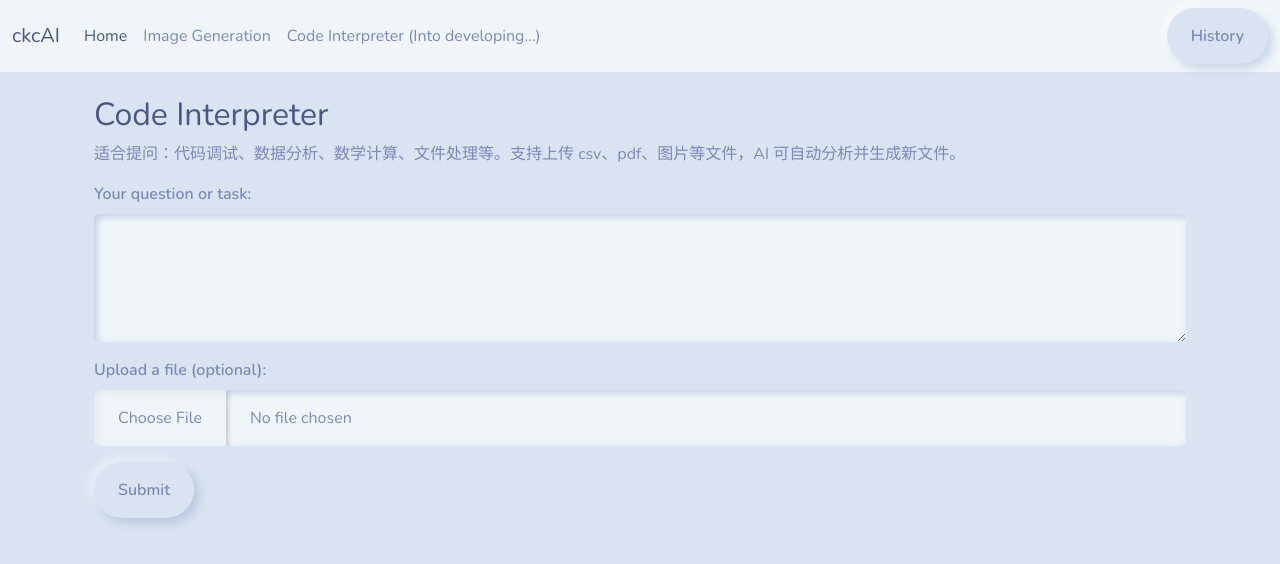
After one commit to Kevin545545/ckcAIChat, a Flask app: page /code_interpreter in a window 1280 px wide. The commit adds this page. Shown: the top 564 px of the page. Run offline with Flask 3, Linux system fonts and the light colour scheme; some libraries are stand-ins or nearby versions.

Commit message:
Add code interpreter function

```diff
--- a/app.py
+++ b/app.py
@@ -1,13 +1,15 @@
 from cs50 import SQL
-from flask import Flask, flash, redirect, render_template, request, session, url_for
+from flask import Flask, flash, redirect, render_template, request, session, url_for, send_file
 from flask_session import Session
 from werkzeug.security import check_password_hash, generate_password_hash
 from openai import OpenAI
 
-from helpers import apology, ai_query, image_generate
+from helpers import apology, ai_query, image_generate, code_interpreter_query
 
 import datetime
 import os
+import requests
+from io import BytesIO
 
 # Configure application
 app = Flask(__name__)
@@ -22,6 +24,9 @@ conversation_memory = {}
 
 # Store last image response id for multi-turn image generation
 image_memory = {}
+
+# Load OpenAI API key from environment variable
+OPENAI_API_KEY = os.getenv("OPENAI_API_KEY")
 
 @app.after_request
 def after_request(response):
@@ -156,3 +161,45 @@ def history():
     messages = conversation_memory.get('messages', [])
     # Ensure image messages are included (already appended in generate_image)
     return render_template("history.html", messages=messages)
+
+@app.route("/code_interpreter", methods=["GET", "POST"])
+def code_interpreter():
+    messages = []
+    generated_files = []
+    if request.method == "POST":
+        user_input = request.form.get("ci_query")
+        uploaded_file = request.files.get("ci_file")
+        prev_id = session.get("ci_last_response_id")
+
+        try:
+            output_text, files, response_id = code_interpreter_query(user_input, uploaded_file, previous_response_id=prev_id)
+        except Exception as e:
+            return apology(f"Code interpreter query failed: {str(e)}", 500)
+        print(f"测试到底有没有文件：{files}")
+        session["ci_last_response_id"] = response_id
+
+        # --- Save conversation to memory for history page ---
+        history_msgs = conversation_memory.get('messages', [])
+        history_msgs.append({"user": user_input, "ai": output_text})
+        conversation_memory['messages'] = history_msgs
+        messages.append({"user": user_input, "ai": output_text})
+        generated_files = files
+    return render_template("code_interpreter.html", messages=messages, generated_files=generated_files)
+
+@app.route("/download_ci_file/<container_id>/<file_id>/<filename>")
+def download_ci_file(container_id, file_id, filename):
+    client = OpenAI()
+    try:
+        url = f"https://api.openai.com/v1/containers/{container_id}/files/{file_id}/content"
+        headers = {"Authorization": f"Bearer {OPENAI_API_KEY}"}
+
+        resp = requests.get(url, headers=headers)
+        if resp.status_code == 200:
+            return send_file(
+                BytesIO(resp.content),
+                as_attachment=True,
+                download_name=filename,
+                mimetype="application/octet-stream"
+            )
+    except Exception as e:
+        return apology(f"Failed to download file: {str(e)}", 500)
--- a/helpers.py
+++ b/helpers.py
@@ -10,6 +10,8 @@ import os
 # Save the last response ID
 conversation_memory = {}
 
+OPENAI_API_KEY = os.getenv("OPENAI_API_KEY")
+HEADERS = {"Authorization": f"Bearer {OPENAI_API_KEY}"}
 
 def ai_query(user_input, web_search=False):
     """
@@ -106,3 +108,106 @@ def apology(message, code=400):
         return s
 
     return render_template("apology.html", top=code, bottom=escape(message)), code
+
+def get_fresh_container():
+    # 如果 session 里存了 ID，优先试试它
+    print("🔍 session contents:", session)
+    cid = session.get("ci_container_id")
+    if cid:
+        # 测试一下这个容器是否还活着
+        print("🔍 found ci_container_id in session:", cid)
+        try:
+            # 这里用 List files 端点来“探活”，如果 404 就会抛
+            resp = requests.get(
+                f"https://api.openai.com/v1/containers/{cid}/files",
+                headers={"Authorization": f"Bearer {OPENAI_API_KEY}"},
+            )
+            if resp.status_code == 200:
+                return cid
+        except requests.HTTPError as e:
+            if e.response.status_code != 404:
+                raise
+        # 已过期或不存在，删除旧 ID
+        session.pop("ci_container_id", None)
+
+    print("🔍 no ci_container_id in session, creating new one")
+    # 没有有效的 cid，就新建一个
+    resp = requests.post(
+        "https://api.openai.com/v1/containers",
+        headers={"Authorization": f"Bearer {OPENAI_API_KEY}"},
+        json={"name": "ci-session"}
+    )
+    resp.raise_for_status()
+    cid = resp.json()["id"]
+    session["ci_container_id"] = cid
+    print("🔍 saved new ci_container_id to session:", cid)
+    return cid
+
+
+
+def upload_to_container(container_id, uploaded_file):
+    """直接往容器里上传用户文件"""
+    url = f"https://api.openai.com/v1/containers/{container_id}/files"
+    # multipart/form-data 上传
+    files = {"file": (uploaded_file.filename, uploaded_file.stream, uploaded_file.mimetype)}
+    resp = requests.post(url, headers={"Authorization": f"Bearer {OPENAI_API_KEY}"}, files=files)
+    resp.raise_for_status()
+    return resp.json()["id"]  # 返回 cfile_xxx
+
+
+def code_interpreter_query(user_input, uploaded_file=None, previous_response_id=None):
+    client = OpenAI()
+    cid = get_fresh_container()
+
+    if uploaded_file:
+        upload_to_container(cid, uploaded_file)
+
+    # 调用 Responses API，引用显式容器
+    create_kwargs = {
+        "model": "gpt-4.1-nano",
+        "tools": [{"type": "code_interpreter", "container": cid}],
+        "tool_choice": "required",
+        "input": user_input,
+    }
+    if previous_response_id:
+        create_kwargs["previous_response_id"] = previous_response_id
+    try:
+        response = client.responses.create(**create_kwargs)
+    except Exception as e:
+        return apology(f"failed to query code interpreter: {str(e)}", 500)
+
+    # 提取文本回复和所有生成的文件
+    output_text = ""
+    generated_files = []
+    for output in response.output:
+        # 1. 普通 message 里的文本和注释
+        if output.type == "message":
+            for c in output.content:
+                if getattr(c, "type", None) == "output_text":
+                    output_text += getattr(c, "text", "")
+                if hasattr(c, "annotations"):
+                    for ann in c.annotations:
+                        if getattr(ann, "type", None) == "container_file_citation":
+                            generated_files.append({
+                                "container_id": getattr(ann, "container_id", ""),
+                                "file_id": getattr(ann, "file_id", ""),
+                                "filename": getattr(ann, "filename", getattr(ann, "file_id", ""))
+                            })
+        # 2. code_interpreter_call 里直接生成的文件
+        if output.type == "code_interpreter_call":
+            # 兼容多种文件类型字段
+            file_fields = [k for k in vars(output) if k.endswith('_path') and getattr(output, k)]
+            for field in file_fields:
+                file_path = getattr(output, field)
+                # 解析 container_id 和文件名
+                container_id = getattr(output, 'container_id', '')
+                # file_id 可能无法直接获得，先用文件名代替
+                filename = os.path.basename(file_path)
+                # file_id 可能在 path 里，尝试提取
+                file_id = filename
+                generated_files.append({
+                    "container_id": container_id,
+                    "file_id": file_id,
+                    "filename": filename
+                })
+    return output_text, generated_files, getattr(response, "id", None)
--- /dev/null
+++ b/templates/code_interpreter.html
@@ -0,0 +1,48 @@
+{% extends "layout.html" %}
+
+{% block title %}
+    Code Interpreter
+{% endblock %}
+
+{% block content %}
+<div class="container">
+    <h2>Code Interpreter</h2>
+    <p>适合提问：代码调试、数据分析、数学计算、文件处理等。支持上传 csv、pdf、图片等文件，AI 可自动分析并生成新文件。</p>
+    <form method="POST" enctype="multipart/form-data">
+        <div class="mb-3">
+            <label for="ci_query" class="form-label">Your question or task:</label>
+            <textarea class="form-control" id="ci_query" name="ci_query" rows="4" required></textarea>
+        </div>
+        <div class="mb-3">
+            <label for="ci_file" class="form-label">Upload a file (optional):</label>
+            <input type="file" class="form-control" id="ci_file" name="ci_file">
+        </div>
+        <button type="submit" class="btn btn-primary">Submit</button>
+    </form>
+    {% if messages %}
+    <div class="mt-4">
+        <h5>Conversation:</h5>
+        <ul class="list-group">
+            {% for m in messages %}
+            <li class="list-group-item">
+                <strong>You:</strong> {{ m.user }}<br>
+                <strong>James Cao:</strong> <div class="ai-md">{{ m.ai | safe }}</div>
+            </li>
+            {% endfor %}
+        </ul>
+    </div>
+    {% endif %}
+    {% if generated_files %}
+    <div class="mt-4">
+        <h5>Generated Files:</h5>
+        <ul>
+            {% for f in generated_files %}
+            <li>
+                <a href="{{ url_for('download_ci_file', container_id=f.container_id, file_id=f.file_id, filename=f.filename) }}" target="_blank">{{ f.filename }}</a>
+            </li>
+            {% endfor %}
+        </ul>
+    </div>
+    {% endif %}
+</div>
+{% endblock %}
--- a/templates/history.html
+++ b/templates/history.html
@@ -10,7 +10,7 @@
     {% for m in messages %}
       <li class="list-group-item">
           <div><strong>You:</strong> {{ m.user }}</div>
-          <div><strong>AI:</strong></div>
+          <div><strong>James Cao:</strong></div>
           <div class="ai-md">{{ m.ai | safe }}</div>
       </li>
     {% endfor %}
--- a/templates/image.html
+++ b/templates/image.html
@@ -21,7 +21,7 @@
             {% for m in messages %}
             <li class="list-group-item">
                 <strong>You：</strong> {{ m.user }}<br>
-                <strong>AI：</strong> <div class="ai-md">{{ m.ai | safe }}</div>
+                <strong>James Cao：</strong> <div class="ai-md">{{ m.ai | safe }}</div>
             </li>
             {% endfor %}
         </ul>
--- a/templates/index.html
+++ b/templates/index.html
@@ -14,7 +14,7 @@
         </div>
         <div class="form-check mb-3">
             <input class="form-check-input" type="checkbox" id="web_search" name="web_search">
-            <label class="form-check-label" for="web_search">Enable Web Search (gpt-4o-mini)</label>
+            <label class="form-check-label" for="web_search">Enable Web Search</label>
         </div>
         <div class="mb-3">
             <label for="file" class="form-label">Attach a file(.pdf) or image (optional):</label>
@@ -30,7 +30,7 @@
             {% for m in messages %}
             <li class="list-group-item">
                 <strong>You：</strong> {{ m.user }}<br>
-                <strong>AI：</strong> <div class="ai-md">{{ m.ai | safe }}</div>
+                <strong>James Cao：</strong> <div class="ai-md">{{ m.ai | safe }}</div>
             </li>
             {% endfor %}
         </ul>
--- a/templates/layout.html
+++ b/templates/layout.html
@@ -36,7 +36,7 @@
                 <a class="nav-link" href="/generate_image">Image Generation</a>
                 </li>
                 <li class="nav-item">
-                <a class="nav-link" href="#">Pricing</a>
+                <a class="nav-link" href="/code_interpreter">Code Interpreter (Into developing...)</a>
                 </li>
             </ul>
             <form class="d-flex" action="/history" method="get">
@@ -49,5 +49,10 @@
             {% block content %}
             {% endblock %}
         </div>
+    <!-- Bootstrap 5 JS Bundle（including Popper）-->
+        <script
+            src="https://cdn.jsdelivr.net/npm/bootstrap@5.3.7/dist/js/bootstrap.bundle.min.js"
+            crossorigin="anonymous">
+        </script>
     </body>
 </html>
```
Also changed, not shown: 1 other file.
